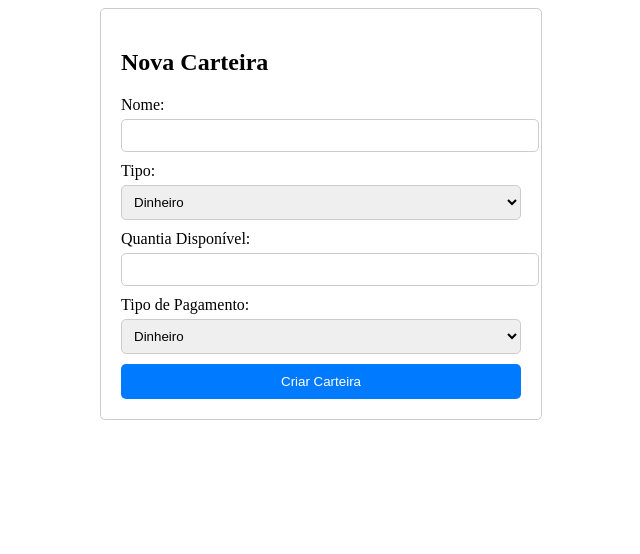
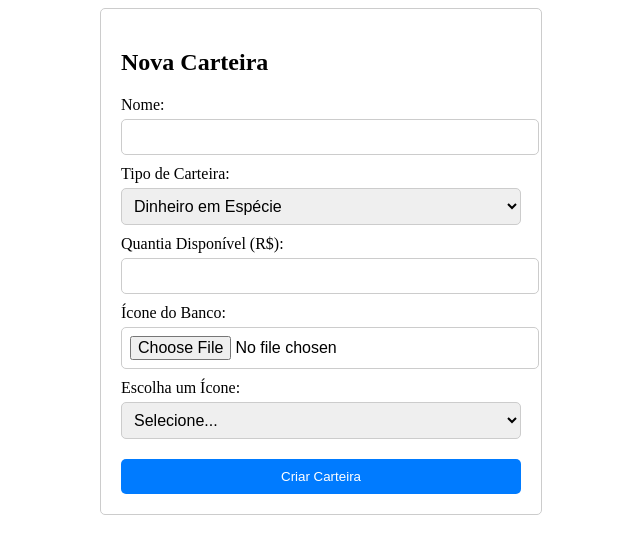
Before and after one commit to mafiglv/finacce-project, a React (Create React App) app in the folder finacce/: page / in a window 1280 px wide. Shown: the top 554 px of the page, without its empty margins (319-959 px from the left). Built offline with nearby package versions, Linux system fonts and the light colour scheme.

Commit message:
Alterações para adicionar nova carteira

```diff
--- a/finacce/src/components/NovaCarteira.css
+++ b/finacce/src/components/NovaCarteira.css
@@ -23,14 +23,16 @@
 .nova-carteira select {
   width: 100%;
   padding: 8px;
+  font-size: 16px;
+  border: 1px solid #ccc;
   border-radius: 5px;
-    border: 1px solid #ccc;
 }
 
 .nova-carteira button {
   display: block;
   width: 100%;
   padding: 10px;
+  margin-top: 20px;
   background-color: #007bff;
   color: #fff;
   border: none;
--- a/finacce/src/components/NovaCarteira.jsx
+++ b/finacce/src/components/NovaCarteira.jsx
@@ -5,23 +5,43 @@ const NovaCarteira = () => {
   const [nome, setNome] = useState('');
   const [tipo, setTipo] = useState('dinheiro');
   const [quantiaDisponivel, setQuantiaDisponivel] = useState('');
-  const [tipoPagamento, setTipoPagamento] = useState('dinheiro');
-  const [limiteCredito, setLimiteCredito] = useState('');
+  const [limiteTotal, setLimiteTotal] = useState('');
+  const [icone, setIcone] = useState('');
+
+  const handleQuantiaDisponivelChange = (event) => {
+    let value = event.target.value;
+    // Remover caracteres não numéricos e não pontos
+    value = value.replace(/[^\d.]/g, '');
+    // Limitar a 2 casas decimais
+    value = parseFloat(value).toFixed(2);
+    setQuantiaDisponivel(value);
+  };
+
+  const handleIconChange = (event) => {
+    const file = event.target.files[0];
+    if (file) {
+      const reader = new FileReader();
+      reader.onload = () => {
+        setIcone(reader.result);
+      };
+      reader.readAsDataURL(file);
+    }
+  };
 
   const handleCriarCarteira = () => {
     console.log({
       nome,
       tipo,
       quantiaDisponivel,
-      tipoPagamento,
-      limiteCredito
+      limiteTotal,
+      icone
     });
 
     setNome('');
     setTipo('dinheiro');
     setQuantiaDisponivel('');
-    setTipoPagamento('dinheiro');
-    setLimiteCredito('');
+    setLimiteTotal('');
+    setIcone('');
   };
 
   return (
@@ -36,37 +56,48 @@ const NovaCarteira = () => {
         />
       </div>
       <div>
-        <label>Tipo:</label>
+        <label>Tipo de Carteira:</label>
         <select value={tipo} onChange={(e) => setTipo(e.target.value)}>
-          <option value="dinheiro">Dinheiro</option>
-          <option value="banco">Banco</option>
+          <option value="dinheiro">Dinheiro em Espécie</option>
+          <option value="banco">Saldo em Banco</option>
+          <option value="cartao">Cartão de Crédito</option>
         </select>
       </div>
       <div>
-        <label>Quantia Disponível:</label>
+        <label>Quantia Disponível (R$):</label>
         <input
-          type="number"
+          type="text"
           value={quantiaDisponivel}
-          onChange={(e) => setQuantiaDisponivel(e.target.value)}
+          onChange={handleQuantiaDisponivelChange}
+        />
+      </div>
+      {tipo === 'cartao' && (
+        <div>
+          <label>Limite Total (R$):</label>
+          <input
+            type="text"
+            value={limiteTotal}
+            onChange={(e) => setLimiteTotal(e.target.value)}
+          />
+        </div>
+      )}
+      <div>
+        <label>Ícone do Banco:</label>
+        <input
+          type="file"
+          accept="image/*"
+          onChange={(e) => handleIconChange(e)}
         />
       </div>
       <div>
-        <label>Tipo de Pagamento:</label>
-        <select value={tipoPagamento} onChange={(e) => setTipoPagamento(e.target.value)}>
-          <option value="dinheiro">Dinheiro</option>
-          <option value="cartao">Cartão de Crédito</option>
+        <label>Escolha um Ícone:</label>
+        <select value={icone} onChange={(e) => setIcone(e.target.value)}>
+          <option value="">Selecione...</option>
+          <option value="url_do_icone_1">Ícone 1</option>
+          <option value="url_do_icone_2">Ícone 2</option>
+          {/* Adicione mais opções conforme necessário */}
         </select>
       </div>
-      {tipoPagamento === 'cartao' && (
-        <div>
-          <label>Limite de Crédito:</label>
-          <input
-            type="number"
-            value={limiteCredito}
-            onChange={(e) => setLimiteCredito(e.target.value)}
-          />
-        </div>
-      )}
       <button onClick={handleCriarCarteira}>Criar Carteira</button>
     </div>
   );
```
Lines whose indentation alone changed are shown as unchanged.
